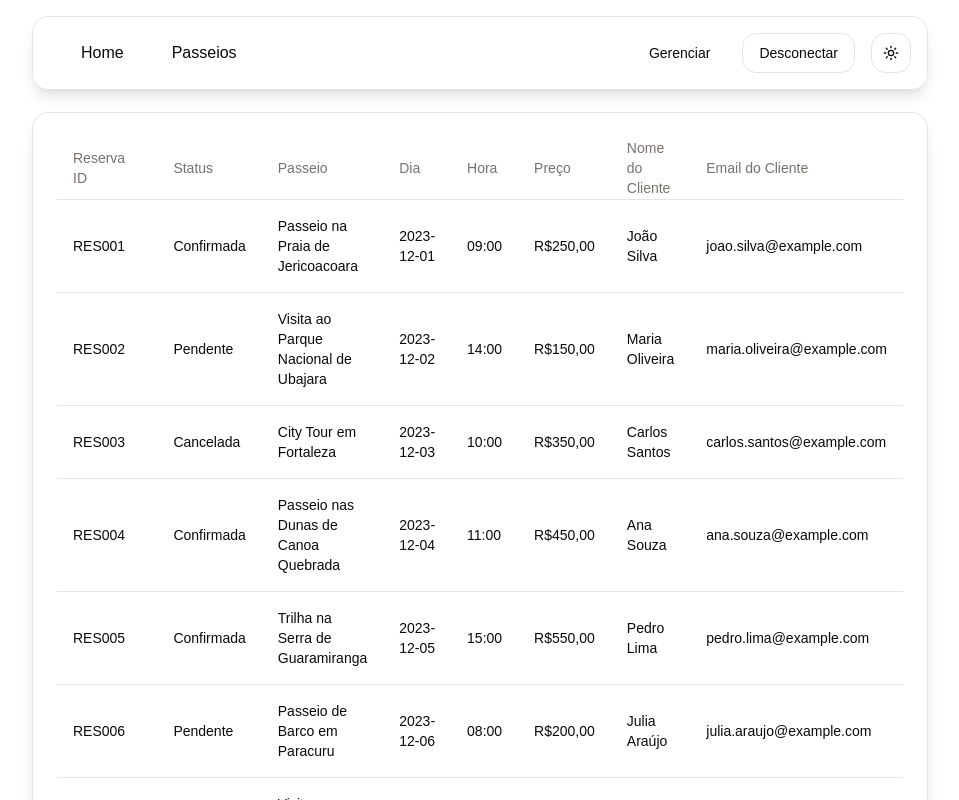
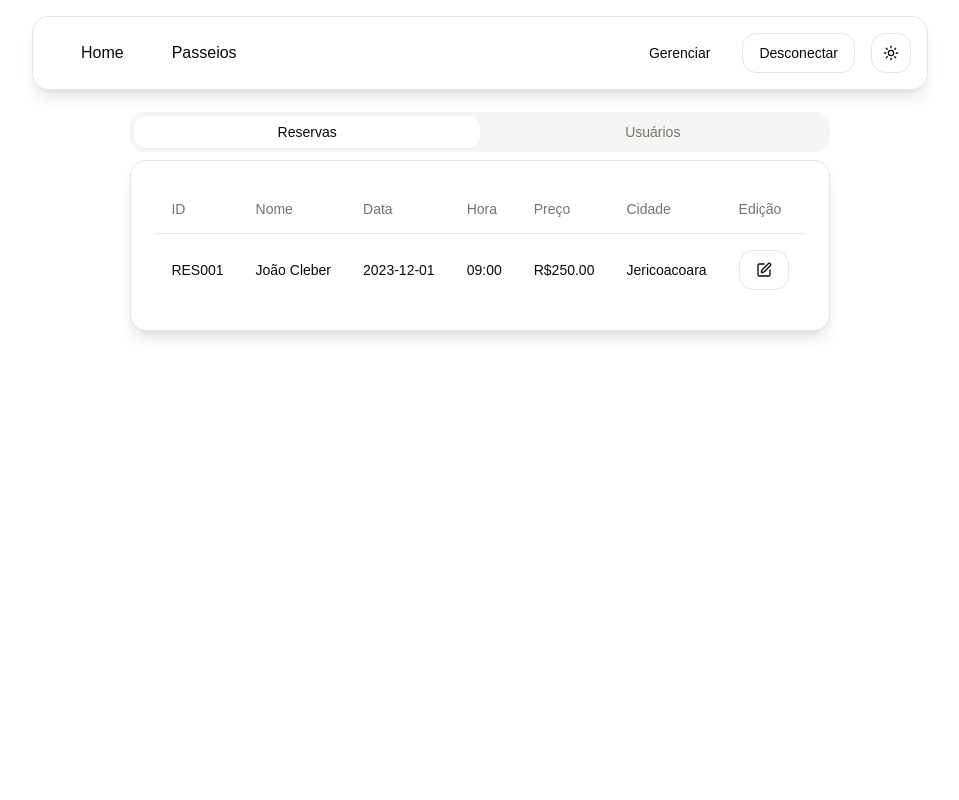
Before and after one commit to arturbartolelli/tour-project, a Next.js app in the folder frontend/: page /admin in a window 1280 px wide. Shown: the top 800 px of the page, without its empty margins (160-1119 px from the left). Built offline with nearby package versions, Linux system fonts and the light colour scheme.

Commit message:
ready files

```diff
--- a/frontend/src/app/admin/page.tsx
+++ b/frontend/src/app/admin/page.tsx
@@ -1,123 +1,215 @@
+'use client'
+
 import Header from "@/components/Header";
 import {
   Table,
   TableBody,
-  TableCaption,
   TableCell,
   TableHead,
   TableHeader,
   TableRow,
 } from "@/components/ui/table";
 import { Card } from "@/components/ui/card";
+import { Tabs, TabsContent, TabsList, TabsTrigger } from "@/components/ui/tabs";
+import { Button } from "@/components/ui/button";
+import { Input } from "@/components/ui/input";
+import { Label } from "@/components/ui/label";
+import {
+  Sheet,
+  SheetClose,
+  SheetContent,
+  SheetDescription,
+  SheetFooter,
+  SheetHeader,
+  SheetTitle,
+} from "@/components/ui/sheet";
+import { useState } from "react";
+import { Edit } from "lucide-react";
 
-const reservas = [
+type Reserva = {
+  data: {
+    createdAt: string;
+    deletedAt: string;
+    updatedAt: string;
+    date: string;
+    time: string;
+    city: string;
+    price: number;
+    reservation: string;
+    uuid: string;
+  };
+};
+
+const initialReservas: Reserva[] = [
   {
-    reservaId: "RES001",
-    statusReserva: "Confirmada",
-    passeio: "Passeio na Praia de Jericoacoara",
-    dia: "2023-12-01",
-    hora: "09:00",
-    preco: "R$250,00",
-    nomeCliente: "João Silva",
-    emailCliente: "joao.silva@example.com",
+    data: {
+      createdAt: "2023-11-01",
+      deletedAt: "",
+      updatedAt: "2023-11-01",
+      date: "2023-12-01",
+      time: "09:00",
+      city: "Jericoacoara",
+      price: 250,
+      reservation: "João Cleber",
+      uuid: "RES001",
     },
-  {
-    reservaId: "RES002",
-    statusReserva: "Pendente",
-    passeio: "Visita ao Parque Nacional de Ubajara",
-    dia: "2023-12-02",
-    hora: "14:00",
-    preco: "R$150,00",
-    nomeCliente: "Maria Oliveira",
-    emailCliente: "maria.oliveira@example.com",
-  },
-  {
-    reservaId: "RES003",
-    statusReserva: "Cancelada",
-    passeio: "City Tour em Fortaleza",
-    dia: "2023-12-03",
-    hora: "10:00",
-    preco: "R$350,00",
-    nomeCliente: "Carlos Santos",
-    emailCliente: "carlos.santos@example.com",
-  },
-  {
-    reservaId: "RES004",
-    statusReserva: "Confirmada",
-    passeio: "Passeio nas Dunas de Canoa Quebrada",
-    dia: "2023-12-04",
-    hora: "11:00",
-    preco: "R$450,00",
-    nomeCliente: "Ana Souza",
-    emailCliente: "ana.souza@example.com",
-  },
-  {
-    reservaId: "RES005",
-    statusReserva: "Confirmada",
-    passeio: "Trilha na Serra de Guaramiranga",
-    dia: "2023-12-05",
-    hora: "15:00",
-    preco: "R$550,00",
-    nomeCliente: "Pedro Lima",
-    emailCliente: "pedro.lima@example.com",
-  },
-  {
-    reservaId: "RES006",
-    statusReserva: "Pendente",
-    passeio: "Passeio de Barco em Paracuru",
-    dia: "2023-12-06",
-    hora: "08:00",
-    preco: "R$200,00",
-    nomeCliente: "Julia Araújo",
-    emailCliente: "julia.araujo@example.com",
-  },
-  {
-    reservaId: "RES007",
-    statusReserva: "Cancelada",
-    passeio: "Visita ao Centro Histórico de Sobral",
-    dia: "2023-12-07",
-    hora: "13:00",
-    preco: "R$300,00",
-    nomeCliente: "Rafael Costa",
-    emailCliente: "rafael.costa@example.com",
   },
 ];
 
 export default function Admin() {
+  const [reservas, setReservas] = useState<Reserva[]>(initialReservas);
+  const [selectedReserva, setSelectedReserva] = useState<Reserva | null>(null);
+  const [isSheetOpen, setIsSheetOpen] = useState(false);
+
+  const handleEdit = (reserva: Reserva) => {
+    setSelectedReserva(reserva);
+    setIsSheetOpen(true);
+  };
+
+  const handleSaveChanges = () => {
+    setReservas((prevReservas) =>
+      prevReservas.map((reserva) =>
+        reserva.data.uuid === selectedReserva?.data.uuid
+          ? selectedReserva
+          : reserva
+      )
+    );
+    setIsSheetOpen(false);
+  };
+
+  const handleInputChange = (field: keyof Reserva["data"], value: string | number) => {
+    setSelectedReserva((prev) => ({
+      data: {
+        ...prev!.data,
+        [field]: value,
+      },
+    }));
+  };
+
   return (
     <div className="flex flex-col items-center min-h-screen">
       <Header />
-      <Card className="w-[calc(100%-2rem)] max-w-4xl mt-28 p-6 shadow-lg rounded-lg">
+      <Tabs defaultValue="reservas" className=" mt-28">
+        <TabsList className="grid grid-cols-2 justify-center">
+          <TabsTrigger value="reservas">Reservas</TabsTrigger>
+          <TabsTrigger value="users">Usuários</TabsTrigger>
+        </TabsList>
+        <TabsContent value="reservas">
+          <Card className="w-full max-w-4xl p-6 shadow-lg rounded-lg">
             <Table>
-          <TableCaption>Lista de reservas de passeios em cidades turísticas do Ceará.</TableCaption>
               <TableHeader>
                 <TableRow>
-              <TableHead className="w-[150px]">Reserva ID</TableHead>
-              <TableHead>Status</TableHead>
-              <TableHead>Passeio</TableHead>
-              <TableHead>Dia</TableHead>
+                  <TableHead>ID</TableHead>
+                  <TableHead>Nome</TableHead>
+                  <TableHead>Data</TableHead>
                   <TableHead>Hora</TableHead>
                   <TableHead>Preço</TableHead>
-              <TableHead>Nome do Cliente</TableHead>
-              <TableHead>Email do Cliente</TableHead>
+                  <TableHead>Cidade</TableHead>
+                  <TableHead>Edição</TableHead>
                 </TableRow>
               </TableHeader>
               <TableBody>
-            {reservas.map((reserva) => (
-              <TableRow key={reserva.reservaId}>
-                <TableCell className="font-medium">{reserva.reservaId}</TableCell>
-                <TableCell>{reserva.statusReserva}</TableCell>
-                <TableCell>{reserva.passeio}</TableCell>
-                <TableCell>{reserva.dia}</TableCell>
-                <TableCell>{reserva.hora}</TableCell>
-                <TableCell>{reserva.preco}</TableCell>
-                <TableCell>{reserva.nomeCliente}</TableCell>
-                <TableCell>{reserva.emailCliente}</TableCell>
+                {reservas.map((reserva: Reserva) => (
+                  <TableRow key={reserva.data.uuid}>
+                    <TableCell className="font-medium">{reserva.data.uuid}</TableCell>
+                    <TableCell>{reserva.data.reservation}</TableCell>
+                    <TableCell>{reserva.data.date}</TableCell>
+                    <TableCell>{reserva.data.time}</TableCell>
+                    <TableCell>{`R$${reserva.data.price.toFixed(2)}`}</TableCell>
+                    <TableCell>{reserva.data.city}</TableCell>
+                    <TableCell>
+                      <Button variant="outline" onClick={() => handleEdit(reserva)}>
+                        <Edit />
+                      </Button>
+                    </TableCell>
                   </TableRow>
                 ))}
               </TableBody>
             </Table>
           </Card>
+        </TabsContent>
+      </Tabs>
+
+      {/* Sheet para edição */}
+      <Sheet open={isSheetOpen} onOpenChange={setIsSheetOpen}>
+        <SheetContent>
+          <SheetHeader>
+            <SheetTitle>Editar Reserva</SheetTitle>
+            <SheetDescription>
+              Faça alterações nas informações da reserva. Clique em salvar quando terminar.
+            </SheetDescription>
+          </SheetHeader>
+          {selectedReserva && (
+            <div className="grid gap-4 py-4">
+              <div className="grid grid-cols-4 items-center gap-4">
+                <Label htmlFor="reservation" className="text-right">
+                  Passeio
+                </Label>
+                <Input
+                  id="reservation"
+                  value={selectedReserva.data.reservation}
+                  onChange={(e) => handleInputChange("reservation", e.target.value)}
+                  className="col-span-3"
+                />
+              </div>
+              <div className="grid grid-cols-4 items-center gap-4">
+                <Label htmlFor="date" className="text-right">
+                  Data
+                </Label>
+                <Input
+                  id="date"
+                  type="date"
+                  value={selectedReserva.data.date}
+                  onChange={(e) => handleInputChange("date", e.target.value)}
+                  className="col-span-3"
+                />
+              </div>
+              <div className="grid grid-cols-4 items-center gap-4">
+                <Label htmlFor="time" className="text-right">
+                  Hora
+                </Label>
+                <Input
+                  id="time"
+                  type="time"
+                  value={selectedReserva.data.time}
+                  onChange={(e) => handleInputChange("time", e.target.value)}
+                  className="col-span-3"
+                />
+              </div>
+              <div className="grid grid-cols-4 items-center gap-4">
+                <Label htmlFor="price" className="text-right">
+                  Preço
+                </Label>
+                <Input
+                  id="price"
+                  type="number"
+                  value={selectedReserva.data.price}
+                  onChange={(e) => handleInputChange("price", Number(e.target.value))}
+                  className="col-span-3"
+                />
+              </div>
+              <div className="grid grid-cols-4 items-center gap-4">
+                <Label htmlFor="city" className="text-right">
+                  Cidade
+                </Label>
+                <Input
+                  id="city"
+                  value={selectedReserva.data.city}
+                  onChange={(e) => handleInputChange("city", e.target.value)}
+                  className="col-span-3"
+                />
+              </div>
+            </div>
+          )}
+          <SheetFooter>
+            <SheetClose asChild>
+              <Button onClick={handleSaveChanges} type="submit">
+                Salvar Alterações
+              </Button>
+            </SheetClose>
+          </SheetFooter>
+        </SheetContent>
+      </Sheet>
     </div>
   );
 }
```
Lines whose indentation alone changed are shown as unchanged.
